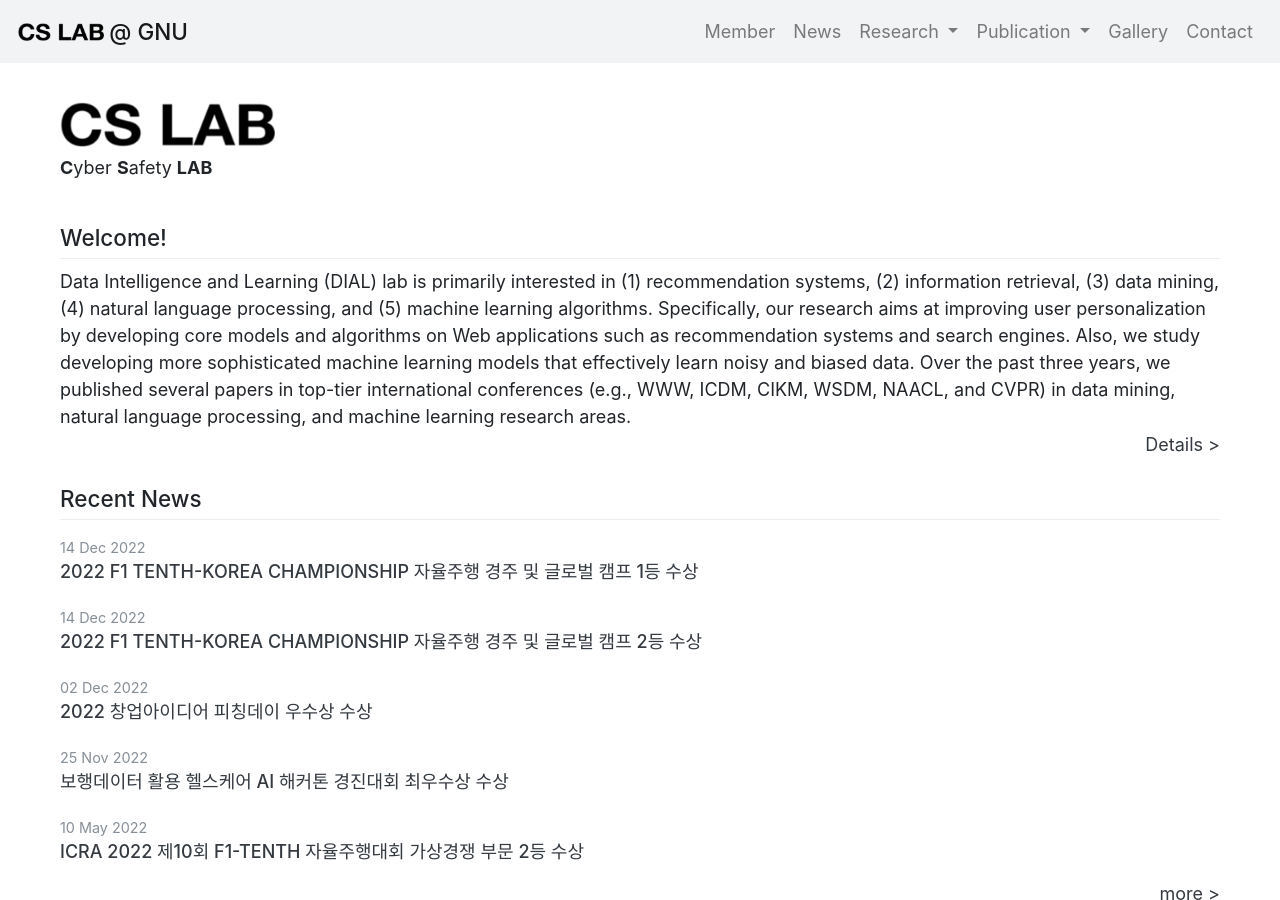
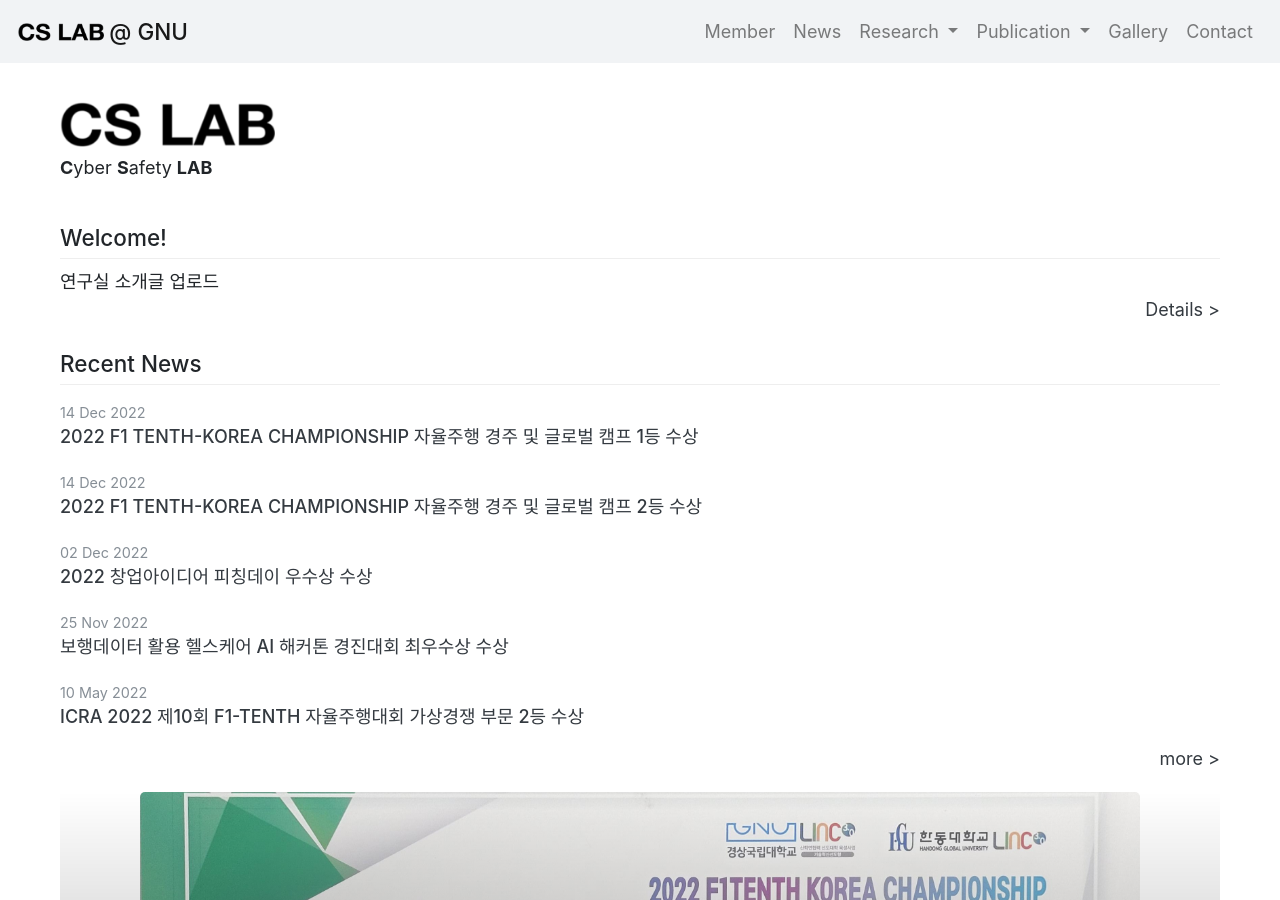
Before and after one commit to LEEJUH0/LEEJUH0.github.io, a Jekyll site: the page built from index.html, in a window 1280 px wide and 900 px high. Built offline with Jekyll 4.4.1, drawn with Linux system fonts in a browser that asks for light colours; some web fonts are replaced; the list of posts is cut into pages by our own code.

Commit message:
Update index.html

```diff
--- a/index.html
+++ b/index.html
@@ -12,13 +12,7 @@
 <h2 class="section">Welcome!</h2>
 
 <div class="section-desc">
-  Data Intelligence and Learning (DIAL) lab is primarily interested in (1) recommendation systems, (2) information
-  retrieval, (3) data mining, (4) natural language processing, and (5) machine learning algorithms.
-  Specifically, our research aims at improving user personalization by developing core models and algorithms on Web
-  applications such as recommendation systems and search engines.
-  Also, we study developing more sophisticated machine learning models that effectively learn noisy and biased data.
-  Over the past three years, we published several papers in top-tier international conferences (e.g., WWW, ICDM, CIKM,
-  WSDM, NAACL, and CVPR) in data mining, natural language processing, and machine learning research areas.
+  연구실 소개글 업로드
 </div>
 
 <a href="/research" , style="color:black">
```
